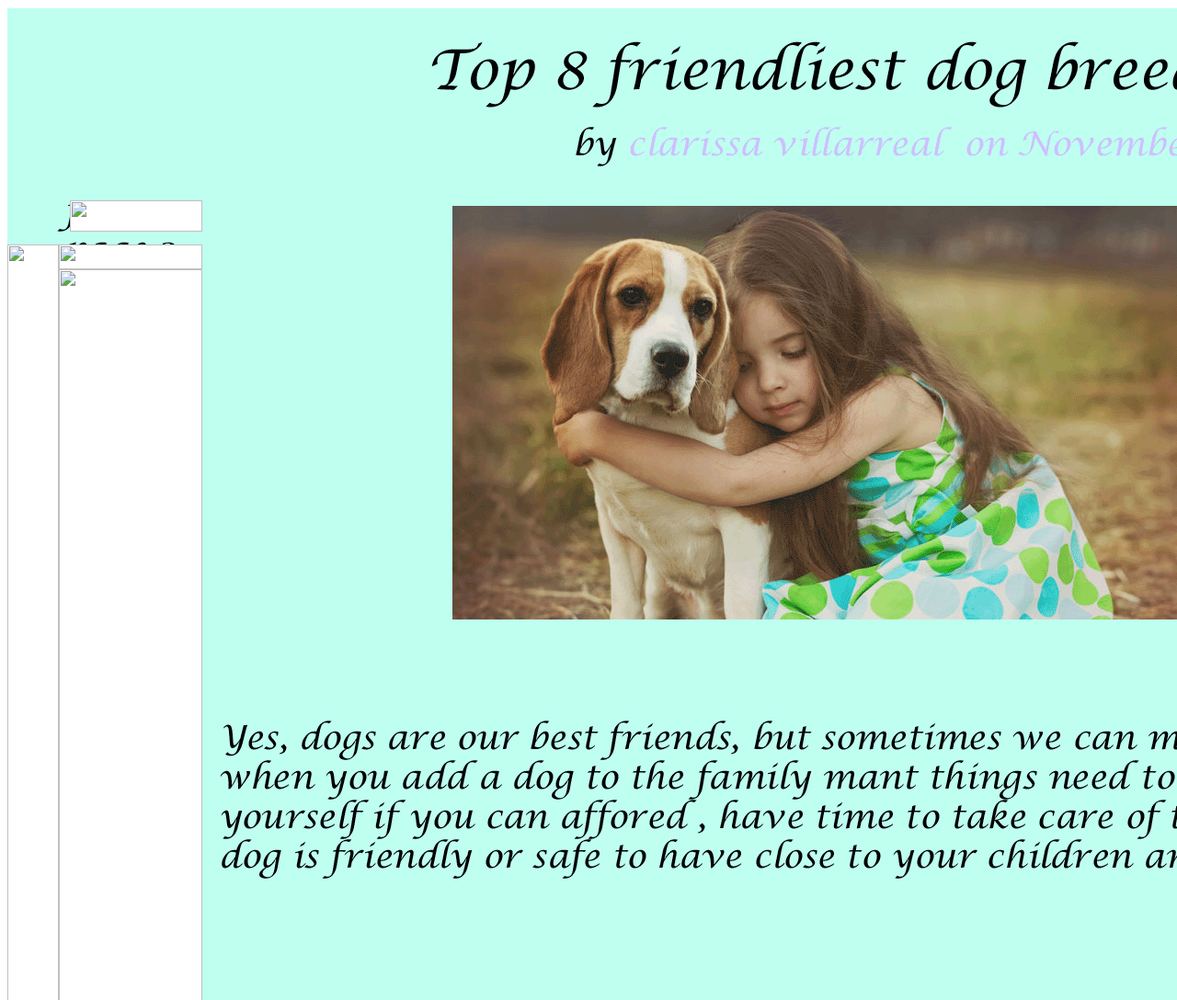
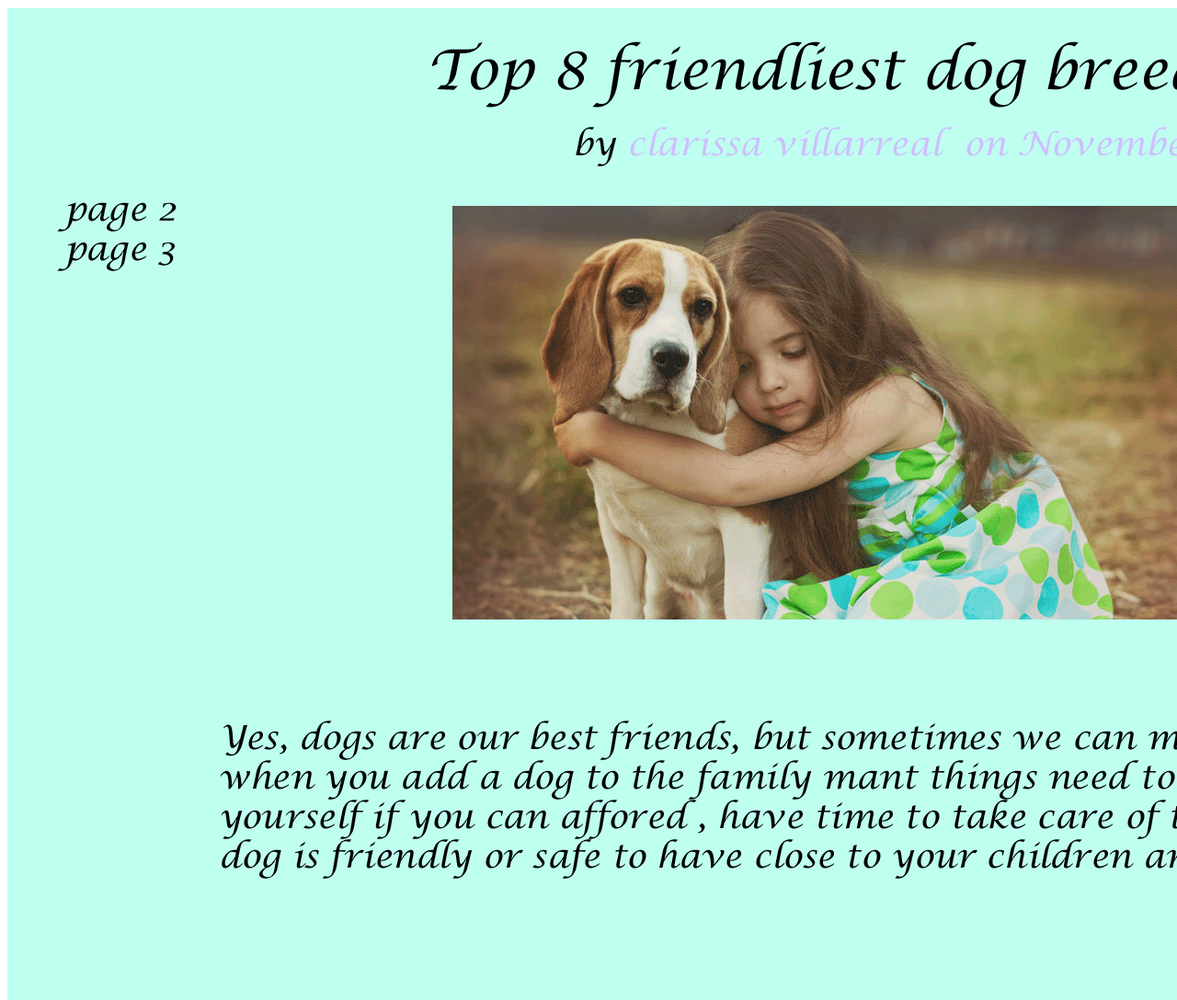
Before and after one commit to clari33a/Top-8-Friendliest-Dog-Breeds, a plain HTML site: page index.html in a window 1280 px wide. Shown: the top 1088 px of the page at 92% size. Drawn offline with Linux system fonts and the light colour scheme.

Commit message:
Update index.html

```diff
--- a/index.html
+++ b/index.html
@@ -25,7 +25,7 @@
 			<IMG SRC="index_02.gif" WIDTH=68 HEIGHT=48></TD>
 		<TD>
 			<A HREF="https://clari33a.github.io/Top-8-Friendliest-Dog-Breeds/home.html">
-				<IMG SRC="images/index_03.gif" WIDTH=144 HEIGHT=34 BORDER=0></A></TD>
+				<IMG SRC="index_03.gif" WIDTH=144 HEIGHT=34 BORDER=0></A></TD>
 		<TD ROWSPAN=4>
 			<IMG SRC="index_04.gif" WIDTH=1708 HEIGHT=871></TD>
 	</TR>
@@ -35,14 +35,14 @@
 	</TR>
 	<TR>
 		<TD ROWSPAN=2>
-			<IMG SRC="images/index_06.gif" WIDTH=56 HEIGHT=823></TD>
+			<IMG SRC="index_06.gif" WIDTH=56 HEIGHT=823></TD>
 		<TD COLSPAN=2>
 			<A HREF="https://clari33a.github.io/Top-8-Friendliest-Dog-Breeds/page2">
-				<IMG SRC="images/index_07.gif" WIDTH=156 HEIGHT=27 BORDER=0></A></TD>
+				<IMG SRC="index_07.gif" WIDTH=156 HEIGHT=27 BORDER=0></A></TD>
 	</TR>
 	<TR>
 		<TD COLSPAN=2>
-			<IMG SRC="images/index_08.gif" WIDTH=156 HEIGHT=796></TD>
+			<IMG SRC="index_08.gif" WIDTH=156 HEIGHT=796></TD>
 	</TR>
 </TABLE>
 <!-- End ImageReady Slices -->
```
